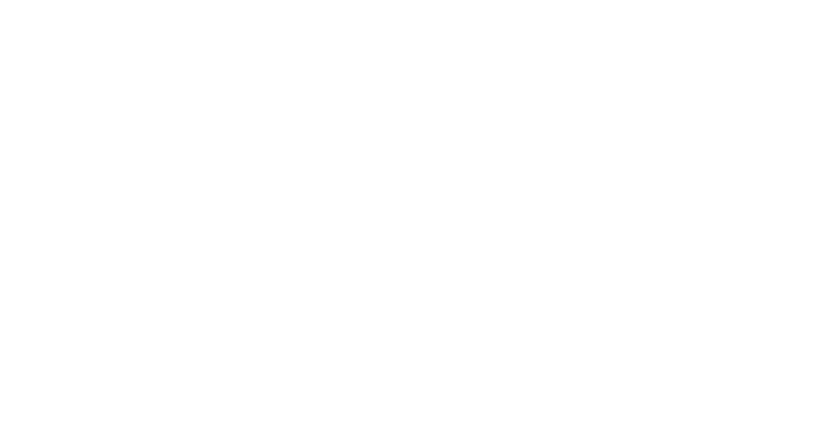
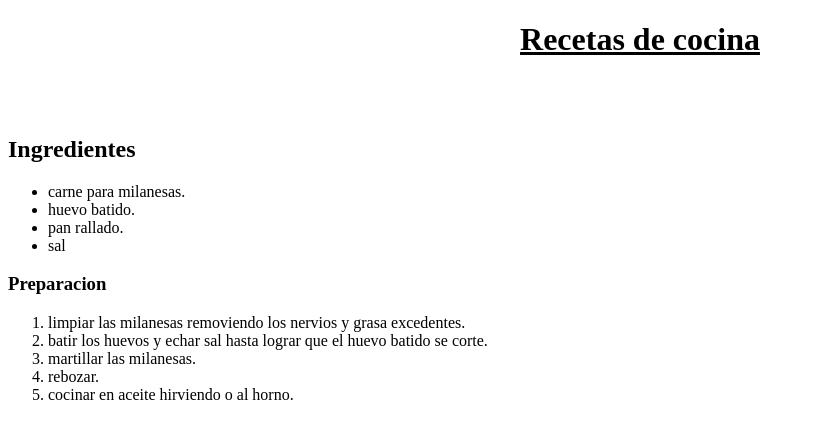
Before and after one commit to kaohhs/codoacodo, a plain HTML site: page index.html in a window 1280 px wide. Shown: the whole page, without its empty margins (0-815 px from the left). Drawn offline with Linux system fonts and the light colour scheme.

Commit message:
subiendo ejercicio Clase 2

```diff
--- a/index.html
+++ b/index.html
@@ -1,12 +1,30 @@
 <!DOCTYPE html>
-<html lang="en">
+<html lang="es">
 <head>
     <meta charset="UTF-8">
     <meta http-equiv="X-UA-Compatible" content="IE=edge">
     <meta name="viewport" content="width=device-width, initial-scale=1.0">
-    <title>Document</title>
+    <title>Ejercicio 01</title>
 </head>
 <body>
+    <h1><b><u> <center> Recetas de cocina</center></b></u></h1>
+    <br>
+    <br>
+    <h2>Ingredientes</h2>
+    <ul>
+        <li>carne para milanesas.</li>
+        <li>huevo batido.</li>
+        <li>pan rallado.</li>
+        <li>sal</li>
+    </ul>
+    <h3>Preparacion</h2>
+        <ol><li>limpiar las milanesas removiendo los nervios y grasa excedentes.</li>
+            <li>batir los huevos y echar sal hasta lograr que el huevo batido se corte.</li>
+            <li>martillar las milanesas.</li>
+            <li>rebozar.</li>
+            <li>cocinar en aceite hirviendo o al horno.</li>
 
-</body>
+
+        </ol>
+    </body>
 </html>
```
